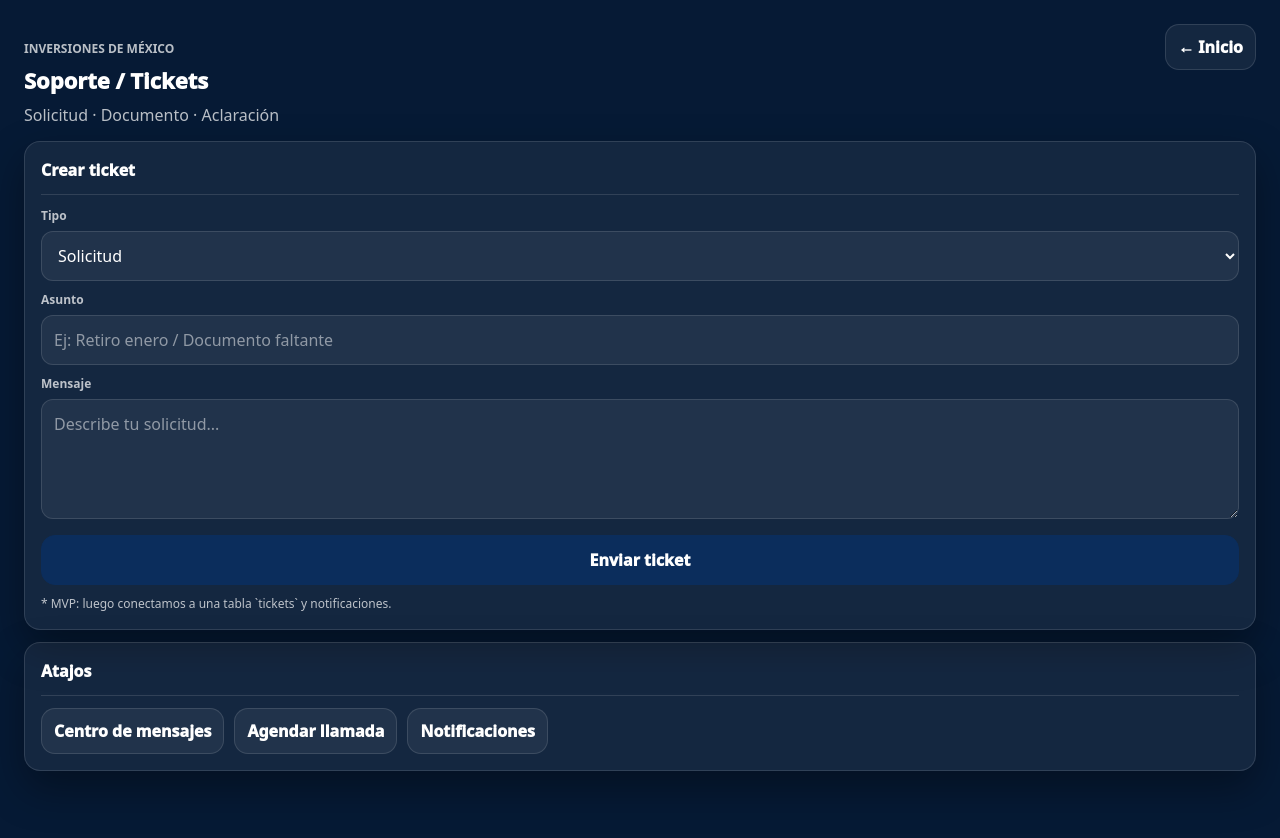
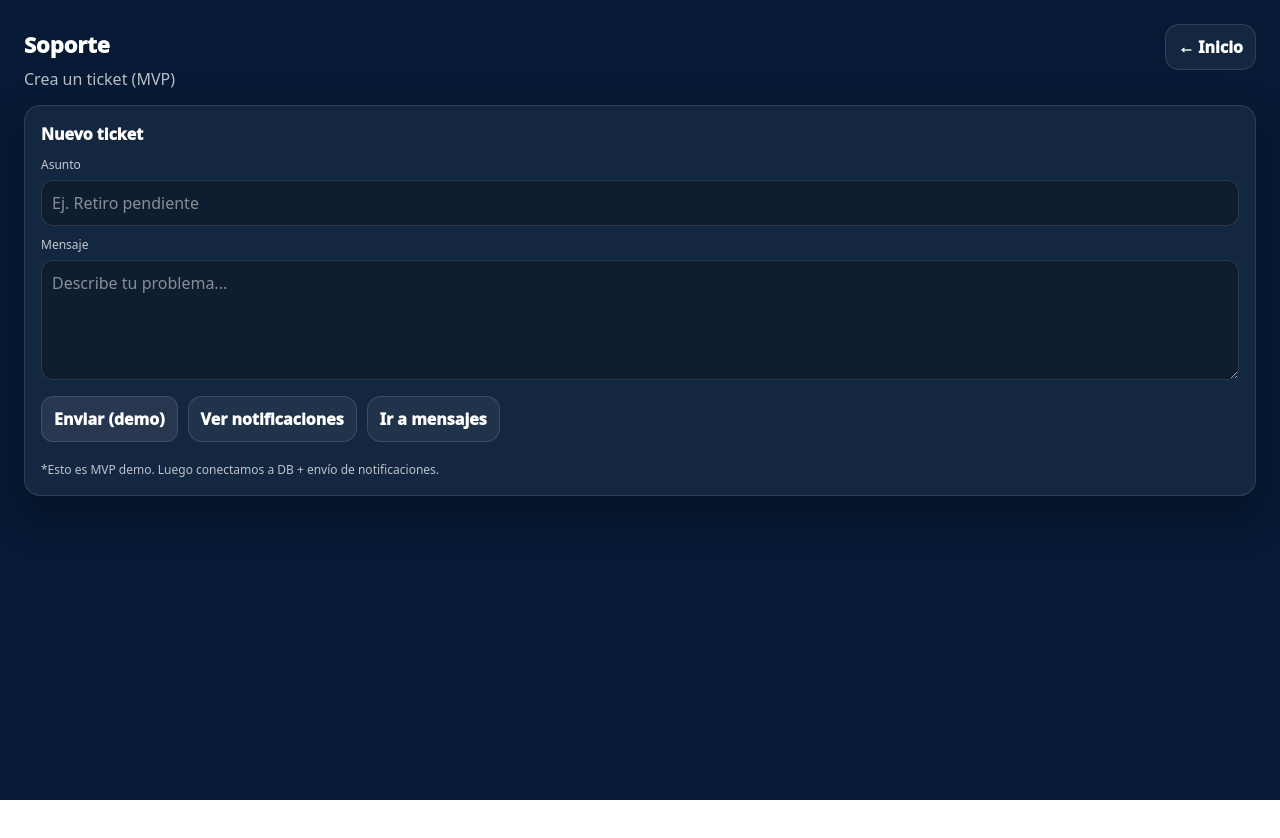
Before and after one commit to rafaelapodaca/inversiones-de-mexico, a Next.js app: page /soporte in a window 1280 px wide. Shown: the top 838 px of the page. After the commit the page ends 800 px from the top, so only its background shows below. Built offline with nearby package versions, Linux system fonts and the light colour scheme.

Commit message:
Fix /soporte useSearchParams with Suspense wrapper

```diff
--- /dev/null
+++ b/app/soporte/SoporteClient.tsx
@@ -0,0 +1,99 @@
+"use client";
+
+import type { CSSProperties } from "react";
+import Link from "next/link";
+import { useSearchParams } from "next/navigation";
+import { COLORS } from "../lib/theme";
+
+export default function SoporteClient({ cardStyle }: { cardStyle: CSSProperties }) {
+  const sp = useSearchParams();
+  const cid = sp.get("cliente_id") || "";
+
+  const withCid = (path: string) => {
+    if (!cid) return path;
+    return path.includes("?") ? `${path}&cliente_id=${cid}` : `${path}?cliente_id=${cid}`;
+  };
+
+  const h: CSSProperties = { margin: 0, fontSize: 22, fontWeight: 950, color: COLORS.white };
+  const sub: CSSProperties = { marginTop: 6, color: COLORS.muted };
+
+  const back: CSSProperties = {
+    padding: "10px 12px",
+    borderRadius: 14,
+    border: `1px solid ${COLORS.border}`,
+    background: "rgba(255,255,255,0.06)",
+    color: COLORS.white,
+    fontWeight: 950,
+    textDecoration: "none",
+    display: "inline-block",
+    whiteSpace: "nowrap",
+  };
+
+  const input: CSSProperties = {
+    width: "100%",
+    padding: 10,
+    borderRadius: 12,
+    border: `1px solid ${COLORS.border}`,
+    background: "rgba(0,0,0,0.25)",
+    color: COLORS.white,
+    outline: "none",
+  };
+
+  const btn: CSSProperties = {
+    padding: "10px 12px",
+    borderRadius: 12,
+    border: `1px solid ${COLORS.border}`,
+    background: "rgba(255,255,255,0.08)",
+    color: COLORS.white,
+    fontWeight: 950,
+    cursor: "pointer",
+  };
+
+  return (
+    <>
+      <div style={{ display: "flex", justifyContent: "space-between", alignItems: "baseline", gap: 12 }}>
+        <div>
+          <h1 style={h}>Soporte</h1>
+          <div style={sub}>Crea un ticket (MVP)</div>
+        </div>
+
+        <Link href={withCid("/inicio")} style={back}>
+          ← Inicio
+        </Link>
+      </div>
+
+      <div style={{ marginTop: 14, display: "grid", gap: 12 }}>
+        <section style={cardStyle}>
+          <div style={{ fontWeight: 950, color: COLORS.white }}>Nuevo ticket</div>
+          <div style={{ marginTop: 10, display: "grid", gap: 10 }}>
+            <div>
+              <div style={{ fontSize: 12, opacity: 0.75, marginBottom: 6 }}>Asunto</div>
+              <input placeholder="Ej. Retiro pendiente" style={input} />
+            </div>
+
+            <div>
+              <div style={{ fontSize: 12, opacity: 0.75, marginBottom: 6 }}>Mensaje</div>
+              <textarea placeholder="Describe tu problema..." style={{ ...input, minHeight: 120, resize: "vertical" }} />
+            </div>
+
+            <div style={{ display: "flex", gap: 10, flexWrap: "wrap" }}>
+              <button type="button" style={btn}>
+                Enviar (demo)
+              </button>
+              <Link href={withCid("/notificaciones")} style={back}>
+                Ver notificaciones
+              </Link>
+              <Link href={withCid("/mensajes")} style={back}>
+                Ir a mensajes
+              </Link>
+            </div>
+
+            <div style={{ marginTop: 8, color: COLORS.muted, fontSize: 12, lineHeight: 1.6 }}>
+              *Esto es MVP demo. Luego conectamos a DB + envío de notificaciones.
+            </div>
+          </div>
+        </section>
+      </div>
+    </>
+  );
+}
--- a/app/soporte/page.tsx
+++ b/app/soporte/page.tsx
@@ -1,24 +1,12 @@
-"use client";
+import { Suspense } from "react";
+import type { CSSProperties } from "react";
+import { COLORS, SHADOW } from "../lib/theme";
+import SoporteClient from "./SoporteClient";
 
-import type { CSSProperties } from "react";
-import { useState } from "react";
-import Link from "next/link";
-import { useSearchParams } from "next/navigation";
-import { COLORS, SHADOW } from "../lib/theme";
 
-type State = { ok: boolean; message: string };
+export const dynamic = "force-dynamic";
 
 export default function SoportePage() {
-  const sp = useSearchParams();
-  const cid = sp.get("cliente_id") || "";
-
-  const withCid = (path: string) => {
-    if (!cid) return path;
-    return path.includes("?") ? `${path}&cliente_id=${cid}` : `${path}?cliente_id=${cid}`;
-  };
-
-  const [state, setState] = useState<State>({ ok: false, message: "" });
-
   const page: CSSProperties = {
     minHeight: "100vh",
     background: COLORS.bg,
@@ -29,147 +17,18 @@ export default function SoportePage() {
   };
 
   const card: CSSProperties = {
+    padding: 16,
     border: `1px solid ${COLORS.border}`,
     borderRadius: 16,
-    padding: 16,
     background: COLORS.card,
     boxShadow: SHADOW,
   };
 
-  const hr: CSSProperties = {
-    border: "none",
-    borderTop: `1px solid ${COLORS.border}`,
-    margin: "12px 0",
-  };
-
-  const label: CSSProperties = { fontSize: 12, color: COLORS.muted, fontWeight: 900, marginBottom: 6 };
-
-  const input: CSSProperties = {
-    width: "100%",
-    padding: 12,
-    borderRadius: 12,
-    border: `1px solid ${COLORS.border}`,
-    background: "rgba(255,255,255,0.06)",
-    color: COLORS.white,
-    outline: "none",
-  };
-
-  const btn: CSSProperties = {
-    padding: "12px 14px",
-    borderRadius: 14,
-    border: `1px solid ${COLORS.primary}`,
-    background: COLORS.primary,
-    color: COLORS.white,
-    fontWeight: 950,
-    textDecoration: "none",
-    display: "inline-block",
-    whiteSpace: "nowrap",
-  };
-
-  const ghost: CSSProperties = {
-    padding: "10px 12px",
-    borderRadius: 14,
-    border: `1px solid ${COLORS.border}`,
-    background: "rgba(255,255,255,0.06)",
-    color: COLORS.white,
-    fontWeight: 950,
-    textDecoration: "none",
-    whiteSpace: "nowrap",
-  };
-
-  const banner: CSSProperties = {
-    padding: "10px 12px",
-    borderRadius: 12,
-    border: `1px solid ${state.ok ? "rgba(34,197,94,0.25)" : "rgba(239,68,68,0.25)"}`,
-    background: state.ok ? "rgba(34,197,94,0.12)" : "rgba(239,68,68,0.12)",
-    color: state.ok ? "#86efac" : "#fca5a5",
-    fontWeight: 950,
-    whiteSpace: "pre-wrap",
-  };
-
-  const onSubmit = (e: React.FormEvent<HTMLFormElement>) => {
-    e.preventDefault();
-    setState({
-      ok: true,
-      message: "✅ Ticket recibido.\n(MVP) Aún no se guarda en base de datos, pero ya quedó la pantalla lista.",
-    });
-  };
-
   return (
     <main style={page}>
-      <div style={{ display: "flex", justifyContent: "space-between", alignItems: "baseline", gap: 12 }}>
-        <div>
-          <div style={{ fontSize: 12, color: COLORS.muted, fontWeight: 900 }}>INVERSIONES DE MÉXICO</div>
-          <h1 style={{ margin: "6px 0 0 0", fontSize: 22, fontWeight: 950, color: COLORS.white }}>
-            Soporte / Tickets
-          </h1>
-          <div style={{ marginTop: 6, color: COLORS.muted }}>Solicitud · Documento · Aclaración</div>
-        </div>
-
-        <Link href={withCid("/inicio")} style={ghost}>
-          ← Inicio
-        </Link>
-      </div>
-
-      <div style={{ marginTop: 14, display: "grid", gap: 12 }}>
-        <section style={card}>
-          <div style={{ fontWeight: 950, color: COLORS.white }}>Crear ticket</div>
-          <div style={hr} />
-
-          {state.message ? <div style={{ marginBottom: 10, ...banner }}>{state.message}</div> : null}
-
-          <form onSubmit={onSubmit} style={{ display: "grid", gap: 10 }}>
-            <div>
-              <div style={label}>Tipo</div>
-              <select name="tipo" style={input} defaultValue="solicitud" required>
-                <option value="solicitud">Solicitud</option>
-                <option value="documento">Documento</option>
-                <option value="aclaracion">Aclaración</option>
-              </select>
-            </div>
-
-            <div>
-              <div style={label}>Asunto</div>
-              <input name="asunto" style={input} placeholder="Ej: Retiro enero / Documento faltante" required />
-            </div>
-
-            <div>
-              <div style={label}>Mensaje</div>
-              <textarea
-                name="mensaje"
-                style={{ ...input, minHeight: 120, resize: "vertical" }}
-                placeholder="Describe tu solicitud..."
-                required
-              />
-            </div>
-
-            <button type="submit" style={btn}>
-              Enviar ticket
-            </button>
-
-            <div style={{ fontSize: 12, color: COLORS.muted }}>
-              * MVP: luego conectamos a una tabla `tickets` y notificaciones.
-            </div>
-          </form>
-        </section>
-
-        <section style={card}>
-          <div style={{ fontWeight: 950, color: COLORS.white }}>Atajos</div>
-          <div style={hr} />
-
-          <div style={{ display: "flex", gap: 10, flexWrap: "wrap" }}>
-            <Link href={withCid("/mensajes")} style={ghost}>
-              Centro de mensajes
-            </Link>
-            <Link href={withCid("/agenda")} style={ghost}>
-              Agendar llamada
-            </Link>
-            <Link href={withCid("/notificaciones")} style={ghost}>
-              Notificaciones
-            </Link>
-          </div>
-        </section>
-      </div>
+      <Suspense fallback={<div style={{ color: COLORS.muted }}>Cargando soporte...</div>}>
+        <SoporteClient cardStyle={card} />
+      </Suspense>
     </main>
   );
 }
```
